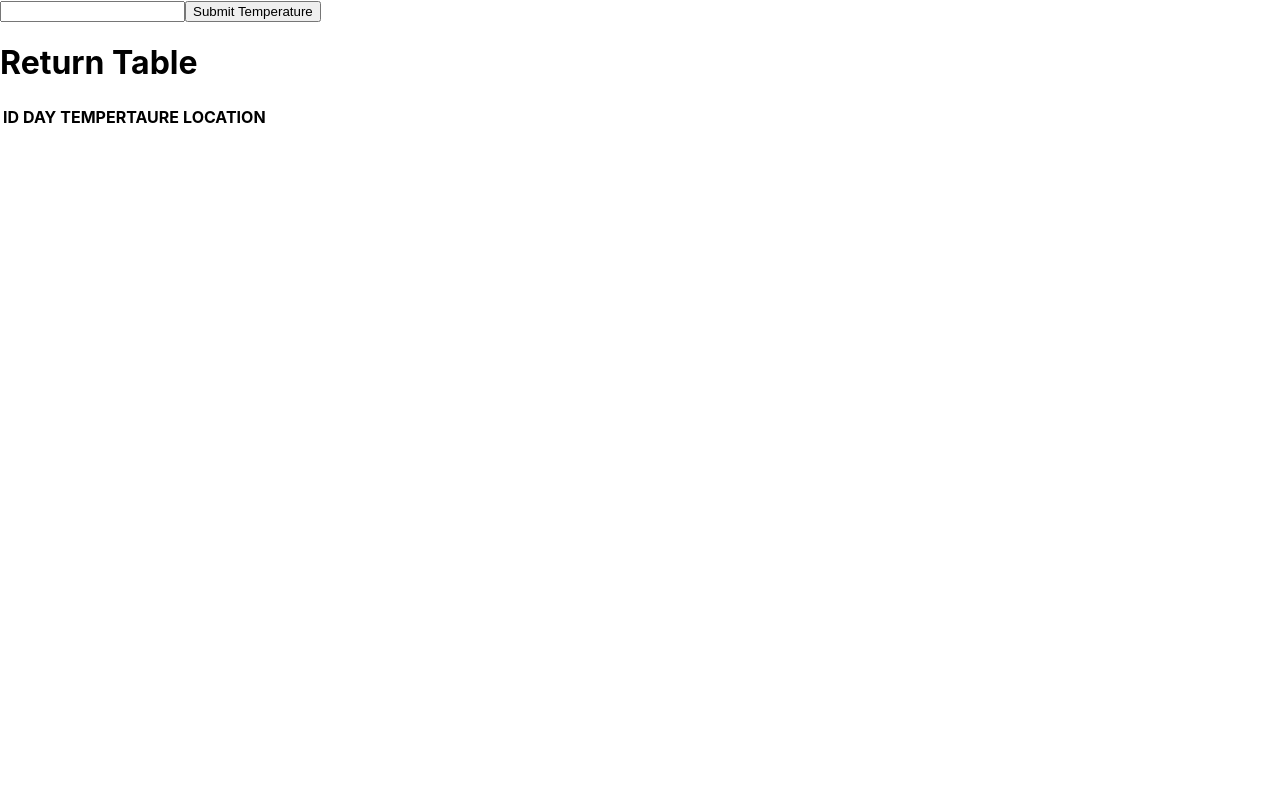
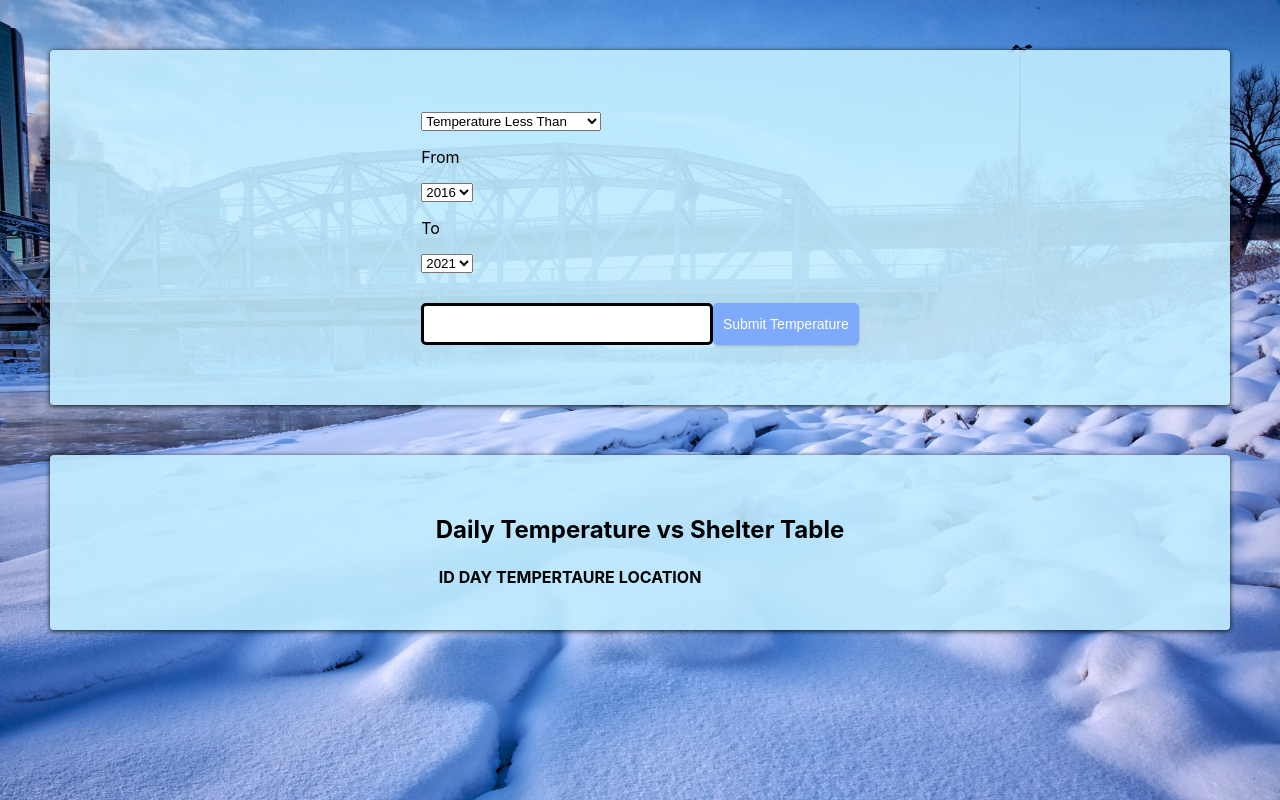
Before and after one commit to Adrianchin/project2React, a React (Create React App) app: page / in a window 1280 px wide. Built offline with nearby package versions, Linux system fonts and the light colour scheme.

Commit message:
Updated with a bunch of stuff

```diff
--- a/package.json
+++ b/package.json
@@ -9,6 +9,7 @@
     "react": "^18.0.0",
     "react-dom": "^18.0.0",
     "react-scripts": "5.0.1",
+    "styled-components": "^5.3.5",
     "web-vitals": "^2.1.4"
   },
   "scripts": {
--- a/src/App.js
+++ b/src/App.js
@@ -1,7 +1,6 @@
 import React, {useState} from "react"
 import './App.css';
-import UserInput from "./components/UserInput";
-import DisplayTempData from "./components/DisplayTempData";
+import HomePage from "./pages/HomePage";
 
 function App() {
 
@@ -9,16 +8,10 @@ function App() {
 
   return (
     <div>
-      <div>
-      <UserInput
-      setTempDataReturn={setTempDataReturn}
+      <HomePage
+      setTempDataReturn = {setTempDataReturn}
+      tempDataReturn = {tempDataReturn}
       />
-      </div>
-      <div>
-      <DisplayTempData
-      tempDataReturn={tempDataReturn}
-      />
-      </div>
     </div>
   );
 }
--- /dev/null
+++ b/src/components/ComponentElements.jsx
@@ -0,0 +1,62 @@
+import styled from 'styled-components';
+
+export const TemperatureSubmitContainer = styled.div`
+  display: flex;
+  flex-direction: column;
+  justify-content:center;
+  max-width: auto;
+  height:auto;
+  padding: 20px;
+`;
+export const SubmitTempButton = styled.button`
+  border-radius: 5px;
+  background: #7eaafc;
+  white-space: nowrap;
+  padding: 10px 10px;
+  color: #ffffff;
+  font-size: 14px;
+  outline: none;
+  border: none;
+  cursor: pointer;
+  transition: all 0.2s ease-in-out;
+  box-shadow: 0 1px 3px rgba(0, 0, 0, 0.2);
+  &:hover {
+    transform: scale(1.02);
+    transition: all 0.2s ease-in-out;
+    background: #5053ff;
+  }
+`;
+
+export const InputText = styled.input`
+  padding: 10px 10px;
+  border: solid;
+  border-radius: 5px;
+  font-size: 14px;
+`;
+
+
+export const TemperatureSubmitRow = styled.div`
+    display: grid;
+    flex-direction:column;
+  grid-template-columns: 2fr 1fr;
+  max-width: auto;
+  height:auto;
+`
+export const TemperatureSubmitCol = styled.div`
+    display: grid;
+    flex-direction:row;
+  max-width: 10%;
+`
+export const TemperatureControlRowTop = styled.div`
+    display: grid;
+    flex-direction: column;
+`
+export const TemperatureControlRowBottom = styled.div`
+    display: grid;
+    flex-direction: column;
+    margin-bottom:30px;
+`
+export const OptionsWrapper = styled.div`
+    display: grid;
+    grid-template-columns: 1fr 1fr;
+`
--- a/src/components/DisplayTempData.jsx
+++ b/src/components/DisplayTempData.jsx
@@ -33,7 +33,7 @@ function DisplayTempData(props) {
     <>
       <div>
         <div className="center">
-          <h1 id="title">Return Table</h1>
+          <h2 id="title">Daily Temperature vs Shelter Table</h2>
         </div>
         <div className="center">
           <table id="temptable">
--- a/src/components/UserInput.jsx
+++ b/src/components/UserInput.jsx
@@ -1,50 +1,129 @@
-import React, {useState} from 'react';
+import React, { useState } from "react";
+import {
+  TemperatureSubmitContainer,
+  SubmitTempButton,
+  InputText,
+  TemperatureSubmitRow,
+  TemperatureSubmitCol,
+  TemperatureControlRowTop,
+  TemperatureControlRowBottom
+} from "./ComponentElements";
 
 function UserInput(props) {
-
   const setTempDataReturn = props.setTempDataReturn;
 
-    const [userInput, setUserInput] = useState();
+  const [tempControl, setTempControl] = useState("Temperature Less Than");
+  const [yearControlLower, setYearControlLower] = useState(2021);
+  const [yearControlUpper, setYearControlUpper] = useState(2016);
+  const [userInput, setUserInput] = useState(null);
+  const [warningTempBool, setwarningTempBool] = useState(false)
 
   function onTextInput(event) {
     setUserInput(event.target.value);
   }
 
-    function onTextSubmit(){
+  const onTempControl = (event) => {
+    setTempControl(event.target.value);
+  };
+
+  const onYearControlLower = (event) => {
+    setYearControlLower(event.target.value);
+  };
+
+  const onYearControlUpper = (event) => {
+    setYearControlUpper(event.target.value);
+  };
+
+  function onTextSubmit(event) {
+    event.preventDefault();
+    if (yearControlLower <= yearControlUpper) {
+    setwarningTempBool(false)
       let tempData = JSON.stringify({
         temperatureInput: userInput,
+        temperatureControl: tempControl,
+        yearLowerBound: yearControlLower,
+        yearUpperBound: yearControlUpper,
       });
-        let submitUserTemperatureEndpoint = "http://localhost:3000/usertemperaturesubmit"
+      let submitUserTemperatureEndpoint =
+        "http://localhost:3000/usertemperaturesubmit";
       async function submitUserTemperature() {
-            try{
-                const response = await fetch(submitUserTemperatureEndpoint,{
-                    method:"POST",
+        try {
+          const response = await fetch(submitUserTemperatureEndpoint, {
+            method: "POST",
             headers: { "Content-Type": "application/json" },
-                    body: tempData
+            body: tempData,
           });
           const returnedTempSubmit = await response.json();
           console.log(returnedTempSubmit);
-                setTempDataReturn(returnedTempSubmit)
-            }catch(error){
-                console.log("Error with temperature submission: ", error)
-            };
-        };
+          setTempDataReturn(returnedTempSubmit);
+        } catch (error) {
+          console.log("Error with temperature submission: ", error);
+        }
+      }
       submitUserTemperature();
-    };
+    } else {
+        setwarningTempBool(true);
+    }
+  }
 
   return (
+    <form>
+      <TemperatureSubmitContainer>
         <div>
-            <input
-            className=""
-            type="text"
-            onChange={onTextInput}
-            />
-            <button
-            className=""
-            onClick={onTextSubmit}
-            >Submit Temperature</button>
+          <select value={tempControl} onChange={onTempControl}>
+            <option value="Temperature Less Than">Temperature Less Than</option>
+            <option value="Temperature Equal To">Temperature Equal To</option>
+            <option value="Temperature Greater Than">
+              Temperature Greater Than
+            </option>
+          </select>
         </div>
-    )
+        <TemperatureControlRowTop>
+          <TemperatureSubmitCol>
+            <p>From</p>
+            <select value={yearControlUpper} onChange={onYearControlUpper}>
+              <option value={2022}>2022</option>
+              <option value={2021}>2021</option>
+              <option value={2020}>2020</option>
+              <option value={2019}>2019</option>
+              <option value={2018}>2018</option>
+              <option value={2017}>2017</option>
+              <option value={2016}>2016</option>
+            </select>
+          </TemperatureSubmitCol>
+        </TemperatureControlRowTop>
+        <TemperatureControlRowBottom>
+          <TemperatureSubmitCol>
+            <p>To</p>
+            <select value={yearControlLower} onChange={onYearControlLower}>
+              <option value={2022}>2022</option>
+              <option value={2021}>2021</option>
+              <option value={2020}>2020</option>
+              <option value={2019}>2019</option>
+              <option value={2018}>2018</option>
+              <option value={2017}>2017</option>
+              <option value={2016}>2016</option>
+            </select>
+          </TemperatureSubmitCol>
+        </TemperatureControlRowBottom>
+
+        <TemperatureSubmitRow>
+          <InputText className="" type="text" onChange={onTextInput} />
+          <SubmitTempButton className="" onClick={onTextSubmit}>
+            Submit Temperature
+          </SubmitTempButton>
+        </TemperatureSubmitRow>
+      </TemperatureSubmitContainer>
+      {warningTempBool
+      ?<div>
+          <h3>{`PLEASE ENTER LOWER BOUND TEMPERATURE < or = UPPER BOUND`}</h3>
+      </div>
+      :<div>
+
+      </div>
+      }
+    </form>
+  );
 }
 
-export default UserInput
+export default UserInput;
--- /dev/null
+++ b/src/pages/HomePage.jsx
@@ -0,0 +1,26 @@
+import React from "react";
+import UserInput from "../components/UserInput";
+import DisplayTempData from "../components/DisplayTempData";
+import {
+    PageContainer,
+    TableContainer,
+    Background
+} from "./HomePageElements"
+
+function HomePage(props) {
+    const setTempDataReturn = props.setTempDataReturn;
+    const tempDataReturn = props.tempDataReturn;
+
+  return (
+    <Background>
+      <PageContainer>
+        <UserInput setTempDataReturn={setTempDataReturn} />
+      </PageContainer>
+      <TableContainer>
+        <DisplayTempData tempDataReturn={tempDataReturn} />
+      </TableContainer>
+    </Background>
+  );
+}
+
+export default HomePage;
--- /dev/null
+++ b/src/pages/HomePageElements.jsx
@@ -0,0 +1,46 @@
+import styled from 'styled-components';
+
+export const PageContainer = styled.div`
+     height: auto;
+  width: auto;
+  display: flex;
+  flex-direction: column;
+  align-items: center;
+  z-index: 1;
+  margin: auto;
+  padding: 40px;
+  border-radius: 4px;
+  box-shadow: 0 1px 5px rgba(0, 0, 0, 0.9);
+  margin: 50px;
+  background-color: rgba(193, 237, 255, 0.9);
+`;
+
+export const TableContainer = styled.div`
+    height: auto;
+  width: 100%;
+  display: flex;
+  flex-direction: column;
+  align-items: center;
+  z-index: 1;
+  margin: auto;
+  padding:40px;
+  border-radius: 4px;
+  box-shadow: 0 1px 5px rgba(0, 0, 0, 0.9);
+  margin: 50px;
+  width: auto;
+  background-color: rgba(193, 237, 255, 0.9);
+`;
+
+export const Background = styled.div`
+      background-image: url(${require("../pictures/calgary-background.jpg")});
+  background-size: cover;
+  opacity: 1;
+  justify-content: center;
+  background-attachment: fixed;
+  background-repeat: no-repeat;
+  position: fixed;
+  z-index: -1;
+  top: 0%;
+  width: 100%;
+  bottom: 0%;
+`
```
Also changed, not shown: src/pictures/calgary-background.jpg (added), 1 other file (tests, documents, lock files or other folders). Lines whose indentation alone changed are shown as unchanged.
